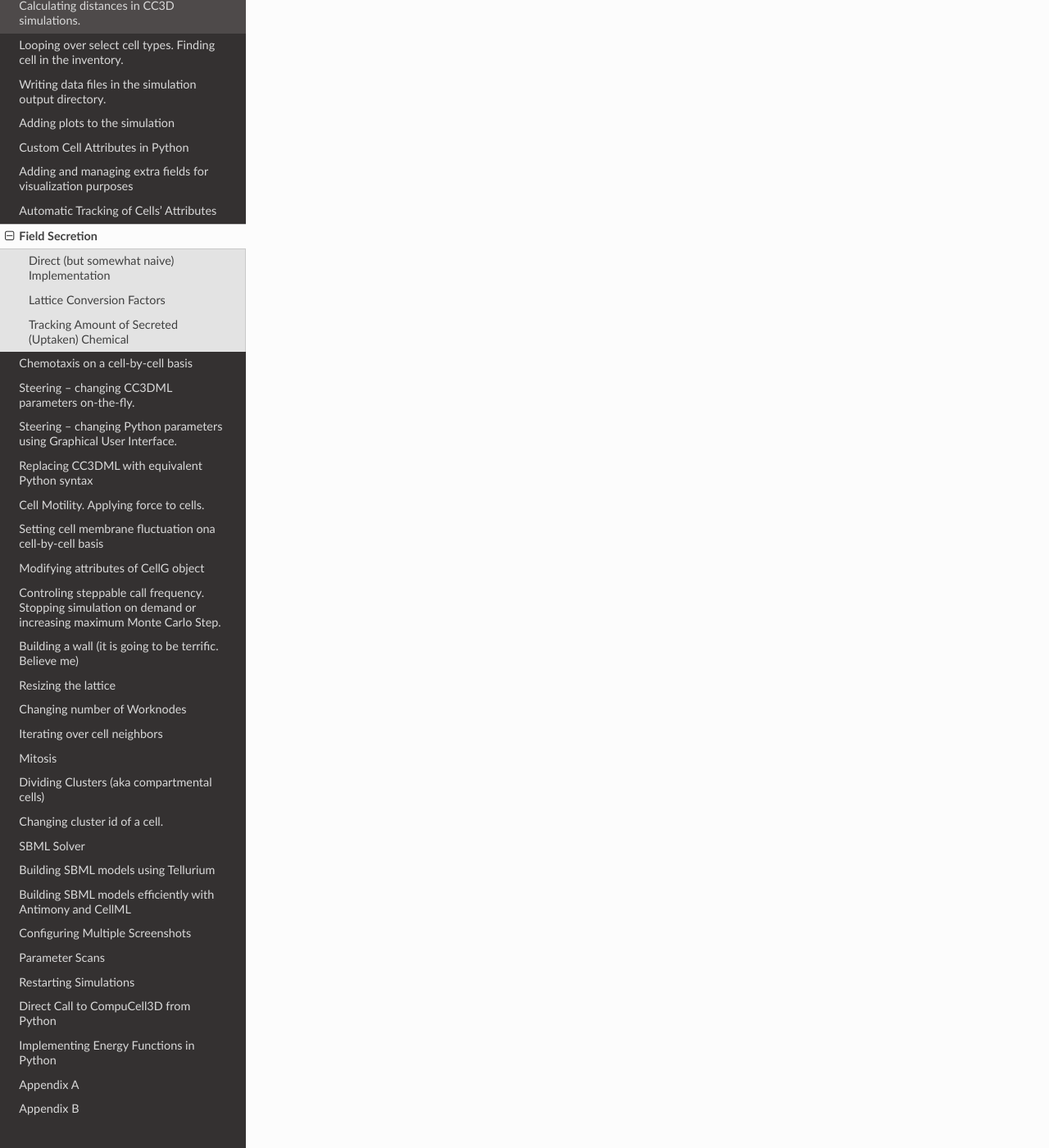
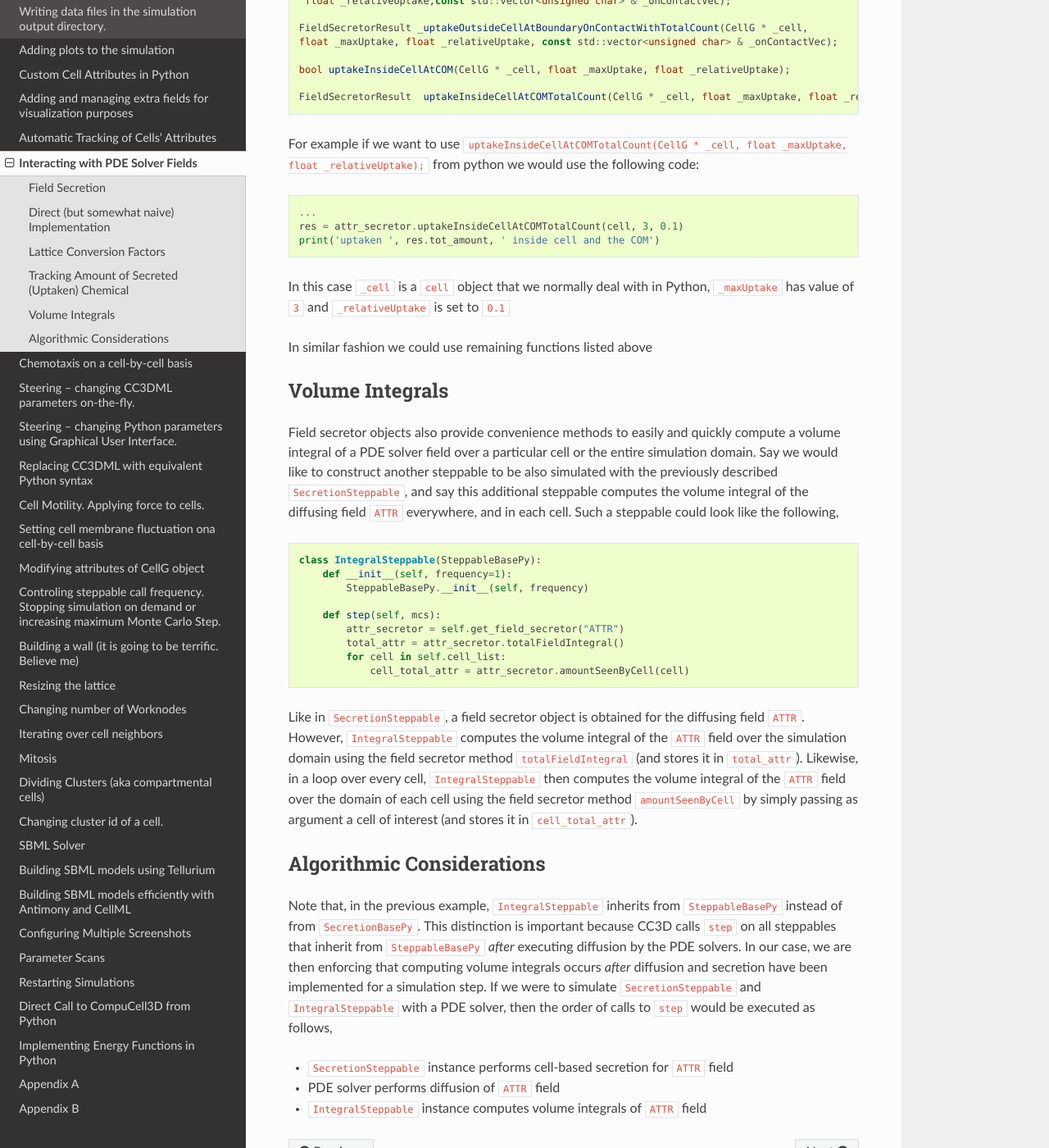
Before and after one commit to CompuCell3D/PythonScriptingManual, a Sphinx documentation site: the page built from docs/field_secretion.rst, in a window 1280 px wide and 1400 px high, scrolled down 4706 px. Shown: the whole window at 82% size. Built offline with Sphinx 7.4.7 and the Read the Docs theme 2.0.0, drawn with Linux system fonts in a browser that asks for light colours; some of the changed text lies outside the part shown.

Commit message:
Added field secretor methods and relevant considerations

```diff
--- a/docs/adding_and_managing_extra_fields_for_visualization_purposes.rst
+++ b/docs/adding_and_managing_extra_fields_for_visualization_purposes.rst
@@ -177,8 +179,6 @@ example code:
             self.create_scalar_field_cell_level_py("IdFieldNew")
 
         def step(self, mcs):
-
-
             # clear id field
             try:
                 id_field = self.field.IdFieldNew
--- a/docs/field_secretion.rst
+++ b/docs/field_secretion.rst
@@ -1,5 +1,29 @@
+Interacting with PDE Solver Fields
+==================================
+
+Every field declared in a PDE solver is accessible by name in Python from every registered steppable using
+the property ``field``, which allows us to retrieve and change the value of a field at a particular point by
+using the coordinates of the point as indices of the field. For example, if we have a PDE solver running
+with a field named ``ATTR`` and we would like to increment the value of ``ATTR`` at a point ``(10, 20, 30)``,
+we could write in a steppable,
+
+.. code-block:: python
+
+    self.field.ATTR[10, 20, 30] += 1
+
+Likewise we can manipulate a field using slicing operators, such as setting the value of our ``ATTR`` field
+to a value of ``1.0`` along a line,
+
+.. code-block:: python
+
+    self.field.ATTR[0:11, 20, 0] = 1.0
+
+.. note::
+
+    The functionality described up to this point is also applicable for extra scalar and vector fields. They can also be accessed and manipulated using the ``field`` property of a steppable. For more on extra fields, see :ref:`AddingExtraFields`.
+
 Field Secretion
-===============
+---------------
 
 PDE solvers in the CC3D allow users to specify secretion properties
 individually for each cell type. However, there are situations where you
@@ -56,12 +80,12 @@ definition of ``SecretionBasePy`` we will see that it inherits from
 .. code-block:: python
 
     class SecretionBasePy(SteppableBasePy):
-        def __init__(self,frequency=1):
-            SteppableBasePy.__init__(self,frequency)
+        def __init__(self, frequency=1):
+            SteppableBasePy.__init__(self, frequency)
             self.runBeforeMCS = 1
 
 Direct (but somewhat naive) Implementation
----------------------
+------------------------------------------
 Now, for the sake of completeness, let us implement cell secretion at
 the COM using alternative code:
 
@@ -105,7 +129,7 @@ writeup **“Hexagonal Lattices in CompuCell3D”**
 (http://www.compucell3d.org/BinDoc/cc3d_binaries/Manuals/HexagonalLattice.pdf)
 for more information. To convert between hex and Cartesian lattice
 coordinates we can use ``SteppableBasePy`` built-in functions
-(``self.cartesian_2_hex``, ``and self.hex_2_cartesian``) – see also Twedit++ CC3D
+(``self.cartesian_2_hex``, and ``self.hex_2_cartesian``) – see also Twedit++ CC3D
 Python menu Distances, Vectors, Transformations:
 
 .. code-block:: python
@@ -128,21 +152,21 @@ chemical that was added:
 .. code-block:: python
 
     class SecretionSteppable(SecretionBasePy):
-        def __init__(self,frequency=1):
-            SecretionBasePy.__init__(self,frequency)
+        def __init__(self, frequency=1):
+            SecretionBasePy.__init__(self, frequency)
 
-        def step(self,mcs):
+        def step(self, mcs):
             attr_secretor = self.get_field_secretor("ATTR")
             for cell in self.cell_list:
                 if cell.type == 3:
 
-                    res = attr_secretor.secreteInsideCellTotalCount(cell,300)
+                    res = attr_secretor.secreteInsideCellTotalCount(cell, 300)
                     print('secreted  ', res.tot_amount, ' inside cell')
-                    res = attr_secretor.secreteInsideCellAtBoundaryTotalCount(cell,300)
+                    res = attr_secretor.secreteInsideCellAtBoundaryTotalCount(cell, 300)
                     print('secreted  ', res.tot_amount, ' inside cell at the boundary')
-                    res = attr_secretor.secreteOutsideCellAtBoundaryTotalCount(cell,500)
+                    res = attr_secretor.secreteOutsideCellAtBoundaryTotalCount(cell, 500)
                     print('secreted  ', res.tot_amount, ' outside the cell at the boundary')
-                    res = attr_secretor.secreteInsideCellAtCOMTotalCount(cell,300)
+                    res = attr_secretor.secreteInsideCellAtCOMTotalCount(cell, 300)
                     print('secreted  ', res.tot_amount, ' inside the cell at the COM')
 
 As you can see the calls to that return the total amount of chemical added/uptaked are the same calls as we
@@ -154,7 +178,7 @@ member of the ``res`` object we get the total amount that was added/uptaken from
 
 .. code-block:: python
 
-    res = attr_secretor.secreteInsideCellTotalCount(cell,300)
+    res = attr_secretor.secreteInsideCellTotalCount(cell, 300)
     print('secreted  ', res.tot_amount, ' inside cell')
 
 For completeness we present a complete list of C++ signatures of all the functions that can be used to fine-control
@@ -227,11 +251,55 @@ For example if we want to use ``uptakeInsideCellAtCOMTotalCount(CellG * _cell, f
 from python we would use the following code:
 
 .. code-block:: python
+
     ...
-    res = attr_secretor.uptakeInsideCellAtCOMTotalCount(cell,3,0.1)
+    res = attr_secretor.uptakeInsideCellAtCOMTotalCount(cell, 3, 0.1)
     print('uptaken ', res.tot_amount, ' inside cell and the COM')
 
 In this case  ``_cell`` is a ``cell`` object that we normally deal with in Python, ``_maxUptake`` has value of ``3``
 and ``_relativeUptake`` is set to ``0.1``
 
 In similar fashion we could use remaining functions listed above
+
+Volume Integrals
+----------------
+Field secretor objects also provide convenience methods to easily and quickly compute a volume
+integral of a PDE solver field over a particular cell or the entire simulation domain. Say we
+would like to construct another steppable to be also simulated with the previously described
+``SecretionSteppable``, and say this additional steppable computes the volume integral of the
+diffusing field ``ATTR`` everywhere, and in each cell. Such a steppable could look like the following,
+
+
+.. code-block:: python
+
+    class IntegralSteppable(SteppableBasePy):
+        def __init__(self, frequency=1):
+            SteppableBasePy.__init__(self, frequency)
+
+        def step(self, mcs):
+            attr_secretor = self.get_field_secretor("ATTR")
+            total_attr = attr_secretor.totalFieldIntegral()
+            for cell in self.cell_list:
+                cell_total_attr = attr_secretor.amountSeenByCell(cell)
+
+Like in ``SecretionSteppable``, a field secretor object is obtained for the diffusing field
+``ATTR``. However, ``IntegralSteppable`` computes the volume integral of the ``ATTR`` field over
+the simulation domain using the field secretor method ``totalFieldIntegral`` (and stores it in
+``total_attr``). Likewise, in a loop over every cell, ``IntegralSteppable`` then computes the
+volume integral of the ``ATTR`` field over the domain of each cell using the field secretor method
+``amountSeenByCell`` by simply passing as argument a cell of interest (and stores it in
+``cell_total_attr``).
+
+Algorithmic Considerations
+--------------------------
+
+Note that, in the previous example, ``IntegralSteppable`` inherits from ``SteppableBasePy`` instead
+of from ``SecretionBasePy``. This distinction is important because CC3D calls ``step`` on all steppables
+that inherit from ``SteppableBasePy`` `after` executing diffusion by the PDE solvers. In our case, we are
+then enforcing that computing volume integrals occurs `after` diffusion and secretion have been
+implemented for a simulation step. If we were to simulate ``SecretionSteppable`` and
+``IntegralSteppable`` with a PDE solver, then the order of calls to ``step`` would be executed as follows,
+
+- ``SecretionSteppable`` instance performs cell-based secretion for ``ATTR`` field
+- PDE solver performs diffusion of ``ATTR`` field
+- ``IntegralSteppable`` instance computes volume integrals of ``ATTR`` field
```
Also changed, not shown: other parts of docs/adding_and_managing_extra_fields_for_visualization_purposes.rst (+2 -0 lines).
